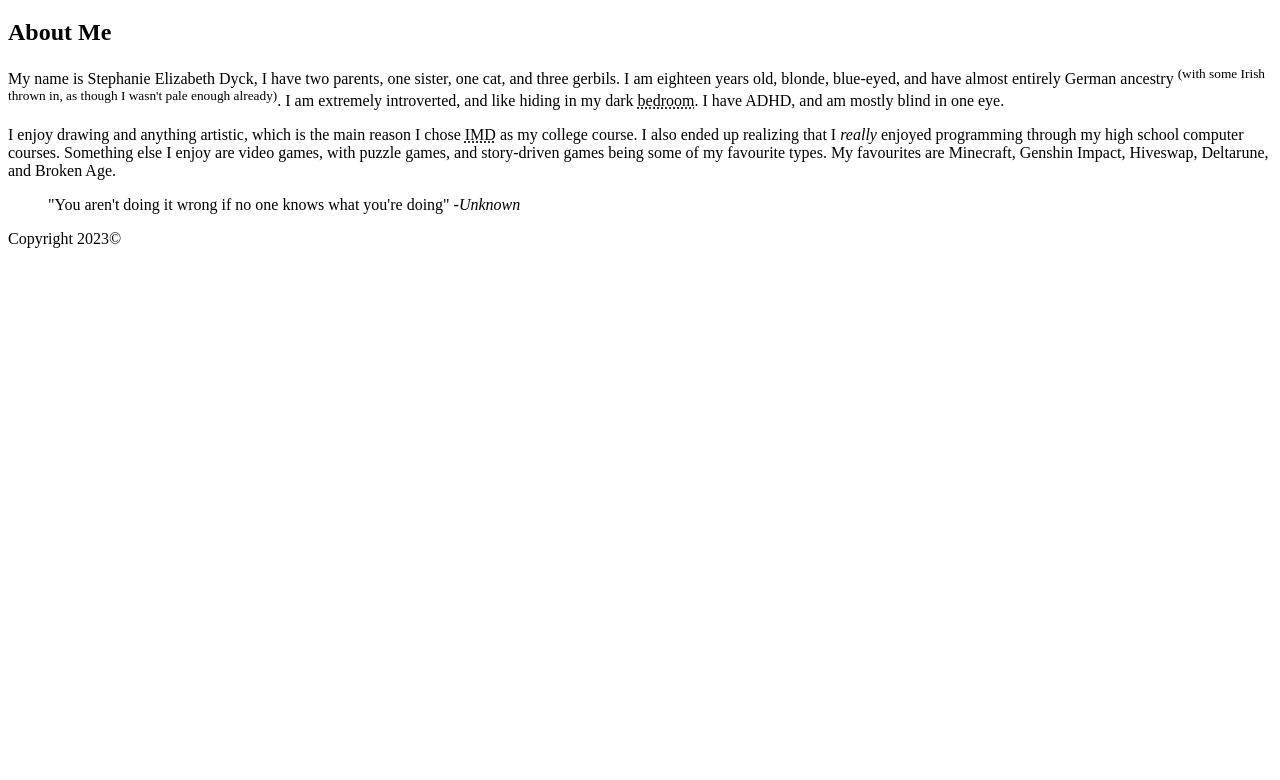
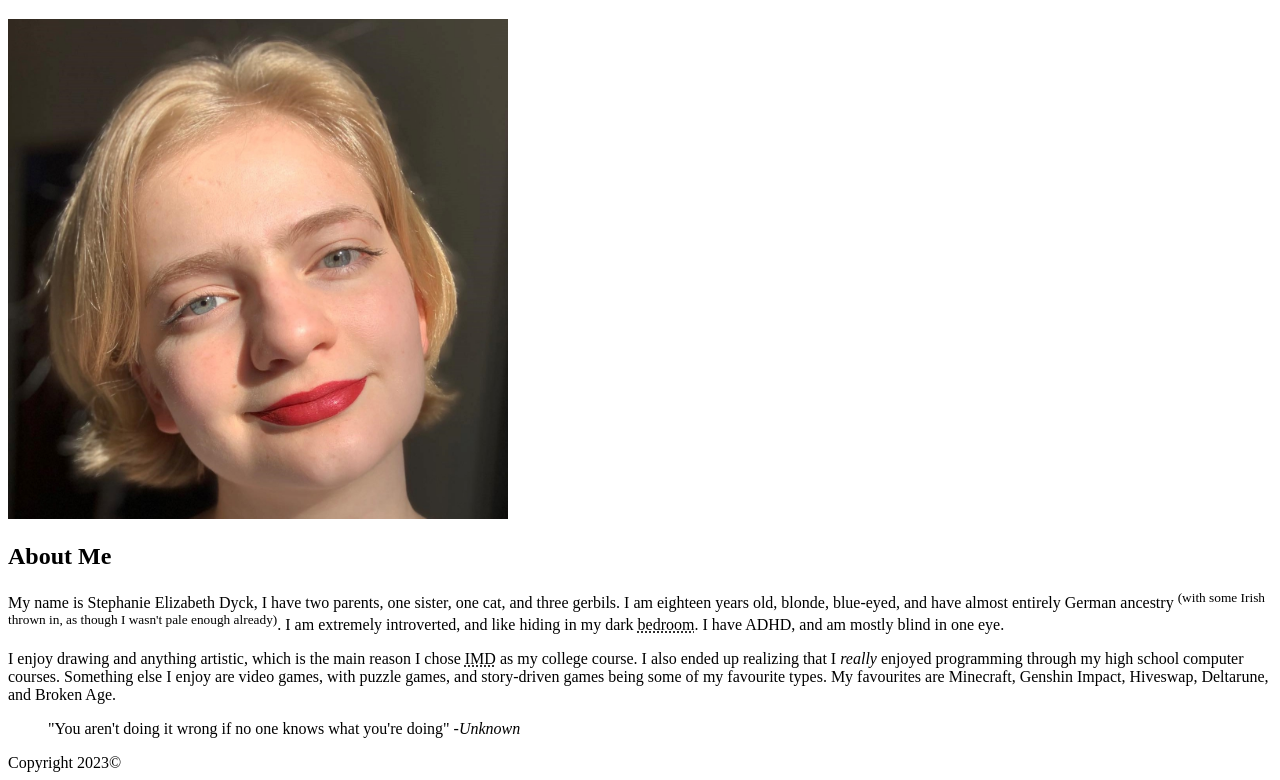
Before and after one commit to dyck0026/dyck0026.github.io, a plain HTML site: page html-assignment/index.html in a window 1280 px wide. Shown: the part 61-841 px from the top of the page. Before the commit the page ends 800 px from the top, so only its background shows below. Drawn offline with Linux system fonts and the light colour scheme.

Commit message:
Adds photo of me

```diff
--- a/html-assignment/index.html
+++ b/html-assignment/index.html
@@ -8,6 +8,7 @@
 </head>
 <body>
     <header><h1>Stephanie Dyck</h1></header>
+    <img width="500" height="500" src="images/stephanie-dyck-photo.jpg" alt="A photo of Stephanie Dyck" title="Stephanie Dyck">
     <article>
         <h2>About Me</h2>
         <p>My name is Stephanie Elizabeth Dyck, I have two parents, one sister, one cat, and three gerbils. I am eighteen years old, blonde, blue-eyed, and have almost entirely German ancestry <sup>(with some Irish thrown in, as though I wasn't pale enough already)</sup>. I am extremely introverted, and like hiding in my dark <abbr title="Cave">bedroom</abbr>. I have ADHD, and am mostly blind in one eye. </p>
```
